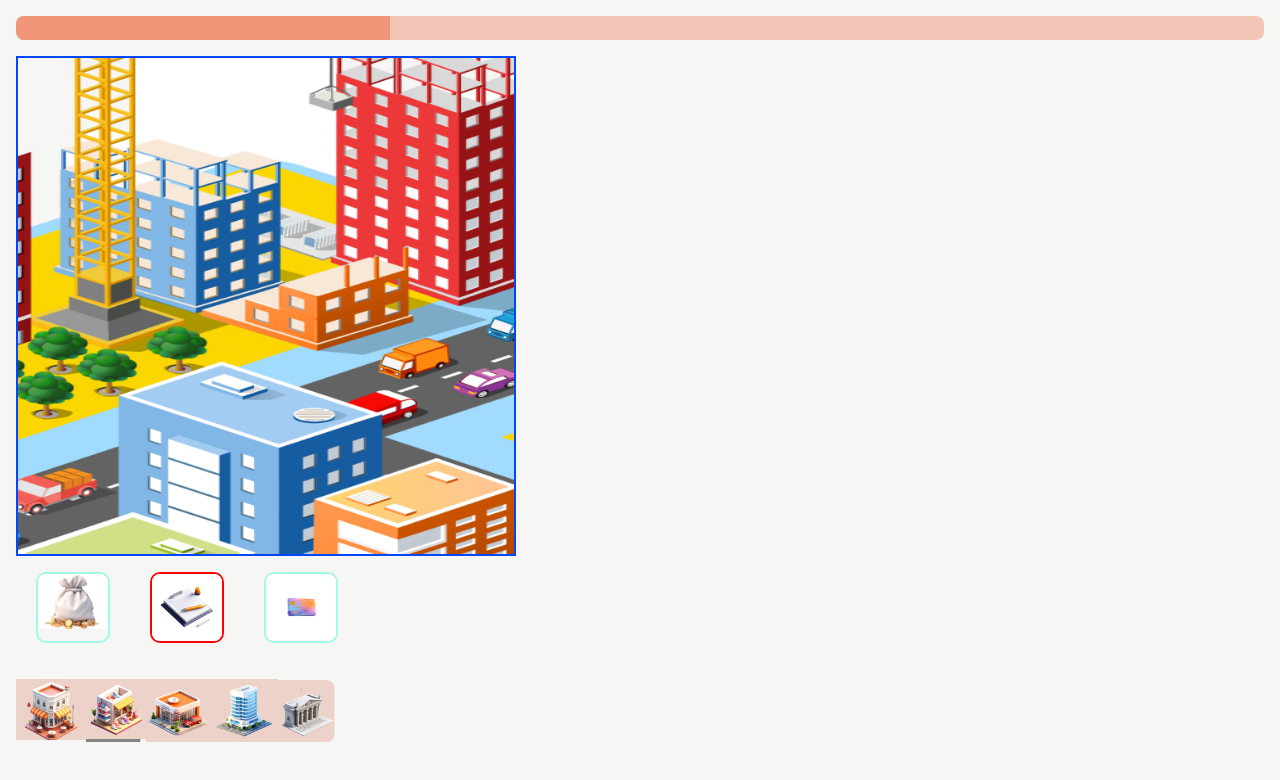
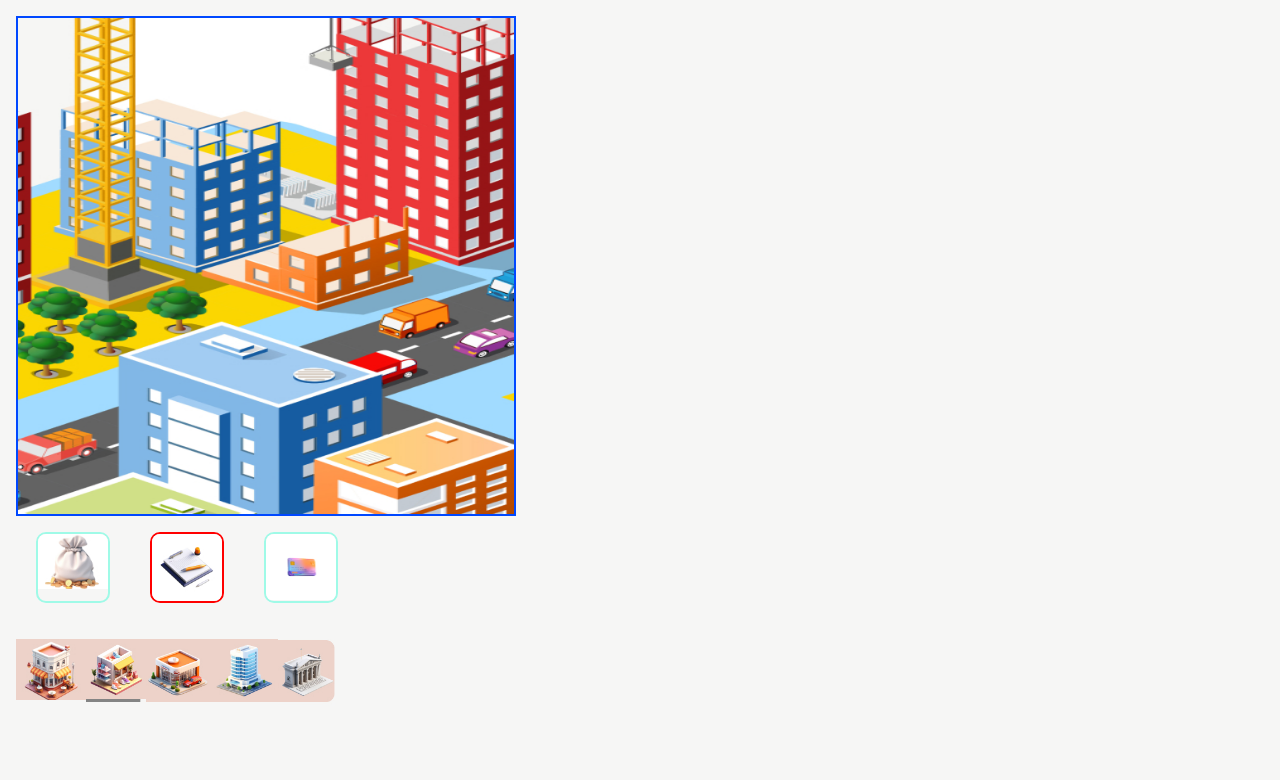
Before and after one commit to dj24/sync-the-city-2023-next, a Next.js app: page /game in a window 1280 px wide. Shown: the top 780 px of the page. Built offline with nearby package versions, Linux system fonts and the light colour scheme; a web font is replaced by a local one.

Commit message:
update on the game page

```diff
--- a/pages/game.js
+++ b/pages/game.js
@@ -1,11 +1,6 @@
 import Head from "next/head";
 import Image from "next/image";
-import { ProgressBar } from "../components/progress-bar";
 import { Container } from "../components/container";
-import { ModuleCard } from "../components/module-card";
-import { BuddyBucks } from "../components/buddy-bucks";
-import { YourCity } from "../components/your-city";
-import { BuddyIllustration } from "../components/buddy-illustration";
 
 export default function(){
     return(
@@ -14,7 +9,7 @@ export default function(){
             <title>Game page</title>
            <link rel="icon" href="/favicon.ico" />
             </Head>
-            <ProgressBar progress={30} />
+
             <Image width={500} height={500} className="main_sub" src="/main_isometric.jpg" alt="" />
             <div className="flex ">
                 <div className="mx-5 first_row"><Image width={70} height={70} src="/bag.jpg" alt="" /></div>
```
